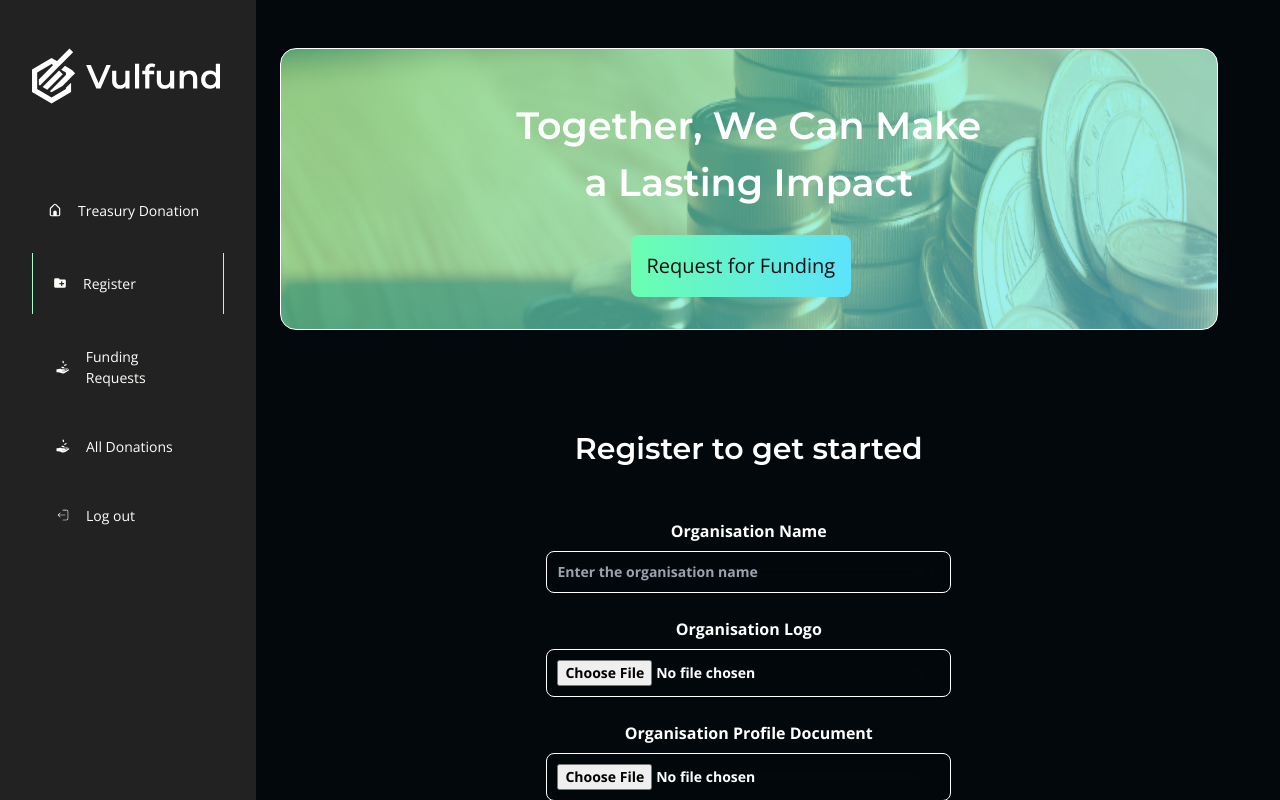
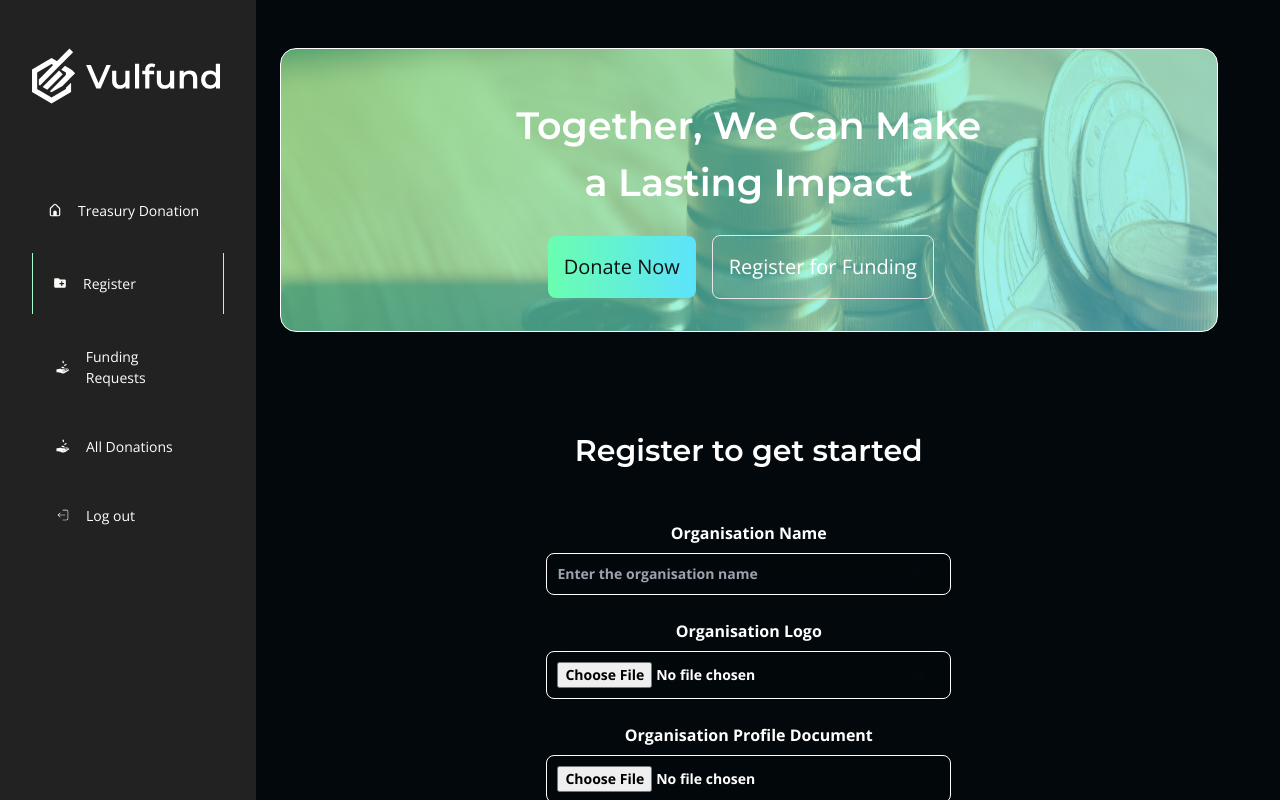
Before and after one commit to pheobeayo/vulfund-version2, a React (Vite) app: page /dashboard/register in a window 1280 px wide. Built offline with nearby package versions, Linux system fonts and the light colour scheme.

Commit message:
updatebanner

```diff
--- a/src/components/Banner.jsx
+++ b/src/components/Banner.jsx
@@ -20,8 +20,11 @@ const style = {
 
 const Banner = () => {
     const [open, setOpen] = useState(false);
+    const [opensubmit, setOpenSubmit] = useState(false);
     const handleOpen = () => setOpen(true);
     const handleClose = () => setOpen(false);
+    const handleOpenSubmit = () => setOpenSubmit(true);
+    const handleSubmitClose = () => setOpenSubmit(false);
     return (
         <section className=" bg-[#02080B]">
 
@@ -41,7 +44,9 @@ const Banner = () => {
                     <button className="bg-gradient-to-r from-[#6AFEB0] to-[#5CE3FB] rounded-lg p-4 text-[#111012] mr-4 lg:text-[20px] md:text-[20px] text-[18px]" onClick={handleOpen}>
                         Donate Now
                     </button>
-
+                    <button className="bg-transparent rounded-lg p-4 text-white border border-gradient-to-r from-[#6AFEB0] to-[#5CE3FB] mr-4 lg:text-[20px] md:text-[20px] text-[18px]" onClick={handleOpenSubmit}>
+                        Register for Funding
+                    </button>
                     <Modal
                         open={open}
                         onClose={handleClose}
@@ -70,6 +75,20 @@ const Banner = () => {
                                 of $100 or more, granting DAO membership rights.</p>
                         </Box>
                     </Modal>
+                    <Modal
+                        open={opensubmit}
+                        onClose={handleSubmitClose}
+                        aria-labelledby="modal-modal-title"
+                        aria-describedby="modal-modal-description"
+                    >
+                        <Box sx={style}>
+                            <input type="text" placeholder='Enter request title' className="text-white rounded-lg w-[100%] p-4 bg-transparent border border-white backdrop-blur-lg mb-4 outline-none " />
+                            <input type="text" placeholder='Enter the amount of funding required' className="text-white rounded-lg w-[100%] p-4 bg-transparent border border-white backdrop-blur-lg mb-4 outline-none " />
+                            <input type="text" placeholder='Describe the funding request' className="text-white rounded-lg w-[100%] p-4 bg-transparent border border-white backdrop-blur-lg mb-4 outline-none" />
+                            <input type="text" placeholder='Enter your wallet address' className="text-white rounded-lg w-[100%] p-4 bg-transparent border border-white backdrop-blur-lg mb-4 outline-none" />
+                            <button className="bg-gradient-to-r from-[#6AFEB0]  to-[#5CE3FB]  hover:bg-[#5CE3FB] text-[#111012] py-2 px-4 rounded-lg lg:text-[20px] md:text-[20px] font-bold text-[16px] w-[100%] my-4" > Submit</button>
+                        </Box>
+                    </Modal>
                 </div>
             </div>
 
--- a/src/components/SubmitBanner.jsx
+++ /dev/null
@@ -1,65 +0,0 @@
-import { useState } from 'react';
-import view from '../assets/view.svg';
-import Box from '@mui/material/Box';
-import Modal from '@mui/material/Modal';
-
-const style = {
-    position: 'absolute',
-    top: '50%',
-    left: '50%',
-    color: 'white',
-    transform: 'translate(-50%, -50%)',
-    width: 400,
-    borderRadius: 10,
-    boxShadow: 24,
-    border: '1px solid #110A03',
-    backgroundColor: '#02080B',
-    p: 4,
-};
-
-const SubmitBanner = () => {
-    const [open, setOpen] = useState(false);
-    const handleOpen = () => setOpen(true);
-    const handleClose = () => setOpen(false);
-
-
-    return (
-        <section className=" bg-[#02080B]">
-
-            <div className="lg:w-[100%] md:w-[100%] w-[100%] mx-auto text-center p-8 lg:px-0 md:px-0 border border-white rounded-2xl bg-cover bg-center"
-                style={{
-                    backgroundImage: `url(${view})`,
-                    backgroundSize: "cover",
-
-                }}>
-                <h1 className=" text-white lg:text-[38px] md:text-[38px] text-[30px] font-montserrat font-[700] my-4">
-                    Together, We Can Make
-                    <br />a Lasting Impact
-                </h1>
-
-                <div className="mt-6">
-                    <button className="bg-gradient-to-r from-[#6AFEB0] to-[#5CE3FB] rounded-lg p-4 text-[#111012] mr-4 lg:text-[20px] md:text-[20px] text-[18px]" onClick={handleOpen}>
-                        Request for Funding
-                    </button>
-                    <Modal
-                        open={open}
-                        onClose={handleClose}
-                        aria-labelledby="modal-modal-title"
-                        aria-describedby="modal-modal-description"
-                    >
-                        <Box sx={style}>
-                            <input type="text" placeholder='Enter request title' className="text-white rounded-lg w-[100%] p-4 bg-transparent border border-white backdrop-blur-lg mb-4 outline-none " />
-                            <input type="text" placeholder='Enter the amount of funding required' className="text-white rounded-lg w-[100%] p-4 bg-transparent border border-white backdrop-blur-lg mb-4 outline-none " />
-                            <input type="text" placeholder='Describe the funding request' className="text-white rounded-lg w-[100%] p-4 bg-transparent border border-white backdrop-blur-lg mb-4 outline-none" />
-                            <input type="text" placeholder='Enter your wallet address' className="text-white rounded-lg w-[100%] p-4 bg-transparent border border-white backdrop-blur-lg mb-4 outline-none" />
-                            <button className="bg-gradient-to-r from-[#6AFEB0]  to-[#5CE3FB]  hover:bg-[#5CE3FB] text-[#111012] py-2 px-4 rounded-lg lg:text-[20px] md:text-[20px] font-bold text-[16px] w-[100%] my-4" > Submit</button>
-                        </Box>
-                    </Modal>
-                </div>
-            </div>
-
-        </section>
-    );
-};
-
-export default SubmitBanner;
--- a/src/pages/dashboard/FundingRequests.jsx
+++ b/src/pages/dashboard/FundingRequests.jsx
@@ -5,7 +5,7 @@ import project1 from '../../assets/project1.svg';
 import project2 from '../../assets/project2.svg';
 import project3 from '../../assets/project3.svg';
 import vector from '../../assets/vector.svg';
-import SubmitBanner from "../../components/SubmitBanner";
+import Banner from "../../components/Banner";
 
 const FundingRequests = () => {
 
@@ -13,7 +13,7 @@ const FundingRequests = () => {
 
     return (
         <main className="bg-[#02080B] ">
-            <SubmitBanner />
+            <Banner />
             <section className="bg-[#02080B]  bg-no-repeat"
                 style={{
                     backgroundImage: `url(${vector})`,
--- a/src/pages/dashboard/Register.jsx
+++ b/src/pages/dashboard/Register.jsx
@@ -1,4 +1,4 @@
-import SubmitBanner from "../../components/SubmitBanner";
+import Banner from "../../components/Banner";
 
 
 const Register = () => {
@@ -6,7 +6,7 @@ const Register = () => {
 
     return (
         <main className="bg-[#02080B]">
-            <SubmitBanner/>
+            <Banner/>
             <div className="grid place-items-center bg-[#02080B]">
                 <div className="w-1/2 p-8 rounded-lg text-[#110A03] flex flex-col items-center bg-[#02080B] lg:w-[50%] md:w-[50%]  mx-auto">
                     <h1 className="text-[30px] lg-[36px] md-[36px] font-montserrat text-white font-bold mt-16  my-10">
```
